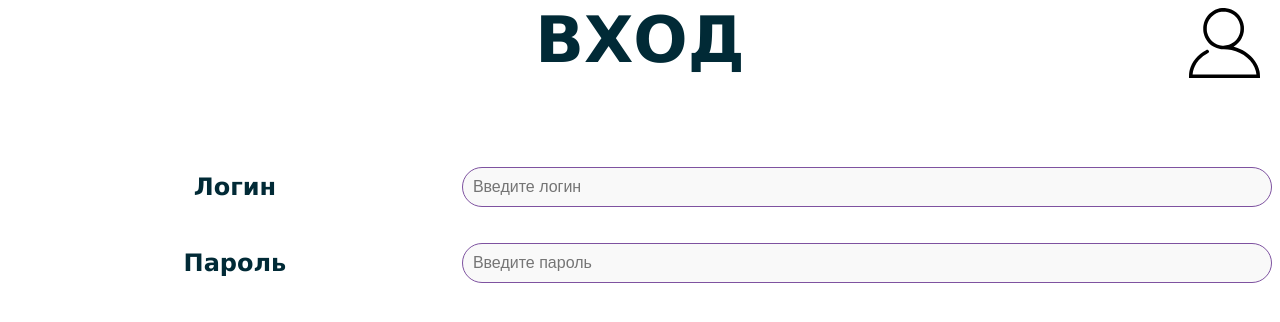
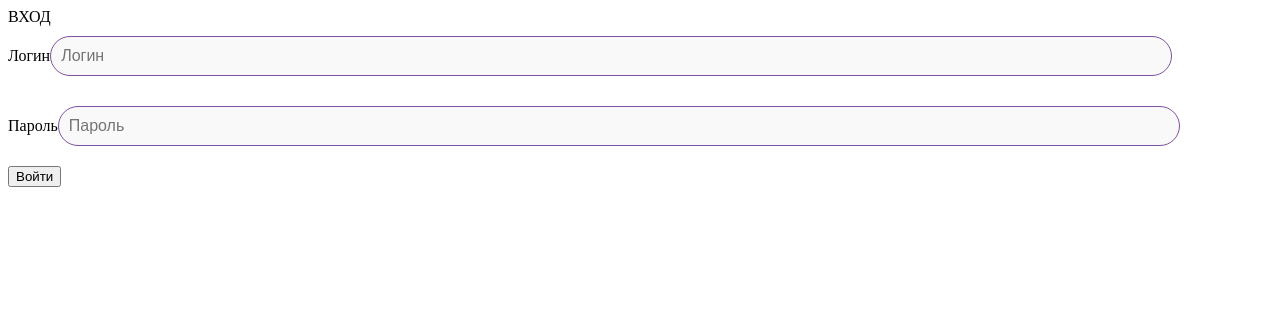
Before and after one commit to AlisaRezanova/List, a Django app: page /user/login/ in a window 1280 px wide. Shown: the top 322 px of the page. Run offline with Django 5.2, Linux system fonts and the light colour scheme; data that the repository does not hold is empty.

Commit message:
add autorization.html and login.html

```diff
--- a/templates/User/login.html
+++ b/templates/User/login.html
@@ -10,23 +10,22 @@
 
 {% block content %}
 <div class="navbar">
-    <a href="{% url 'Profile' %}">
-        <img src="{% static 'MainPage/img/lk.svg'%}" alt="Профиль" class="lk">
-    </a>
-    <div class="dropdown">
-        <a href="{% url 'home' %}" class="dropdown-btn">ВХОД </a>
-    </div>
-    <div class='profile-fields'>
-        <div class="profile-field">
-            <a>Логин</a>
-            <input type="text" placeholder="Введите логин" id="login" disabled>
-        </div>
-        <div class="profile-field">
-            <a>Пароль</a>
-            <input type="password" placeholder="Введите пароль" id="password" disabled>
-        </div>
+    <div class="down">
+            <a class="down-btn">ВХОД </a>
     </div>
 </div>
+<form method="post">
+    {% csrf_token %}
+    <div class="profile-field">
+        <label for="id_username">Логин</label>
+        {{ form.username }}
+    </div>
+    <div class="profile-field">
+        <label for="id_password1">Пароль</label>
+        {{ form.password }}
+    </div>
+    <button type="submit">Войти</button>
+</form>
 {% endblock %}
 
 {% block scripts %}
```
Also changed, not shown: templates/User/autorization.html (+4 -3 lines).
